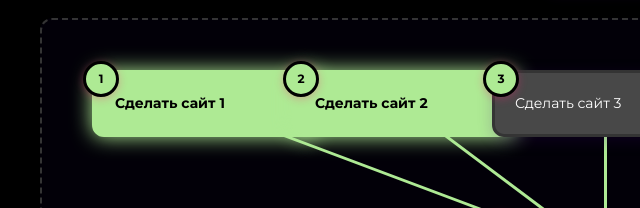
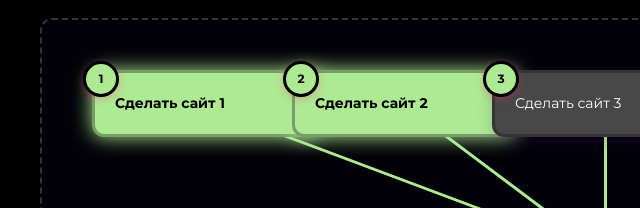
Before and after one commit to blackjack90333-byte/my-achievements, a plain HTML site: page index.html in a window 1280 px wide. Shown: the part 249-457 px from the top of the page, 0-640 px from the left. Drawn offline with Linux system fonts and the light colour scheme.

Commit message:
Update index.html

```diff
--- a/index.html
+++ b/index.html
@@ -263,7 +263,8 @@
             /* opacity: 10%; */
             font-weight: 700;
             color: var(--text-dark);
-            border: 3px solid var(--primary);
+            border: 3px solid #779e66;
+
             box-shadow: 0 4px 15px rgba(251, 37, 118, 0.2);
         }
 
```
